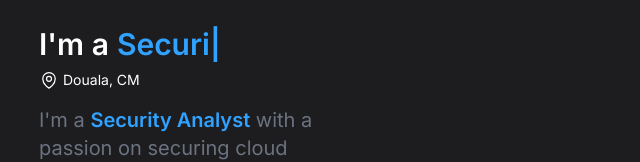
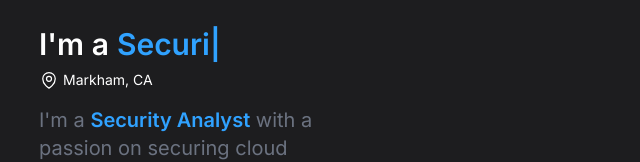
Before and after one commit to LnPaulin/resume_website, a React (Vite) app: page / in a window 1280 px wide. Shown: the part 388-550 px from the top of the page, without its empty margins (313-953 px from the left). Built offline with nearby package versions, Linux system fonts and the light colour scheme.

Commit message:
location changed

```diff
--- a/src/components/Hero.tsx
+++ b/src/components/Hero.tsx
@@ -53,7 +53,7 @@ function Hero() {
               d="M19.5 10.5c0 7.142-7.5 11.25-7.5 11.25S4.5 17.642 4.5 10.5a7.5 7.5 0 1 1 15 0Z"
             />
           </svg>
-          <span>Douala, CM</span>
+          <span>Markham, CA</span>
         </motion.div>
         <motion.p
           initial={{ opacity: 0, y: 100 }}
```
